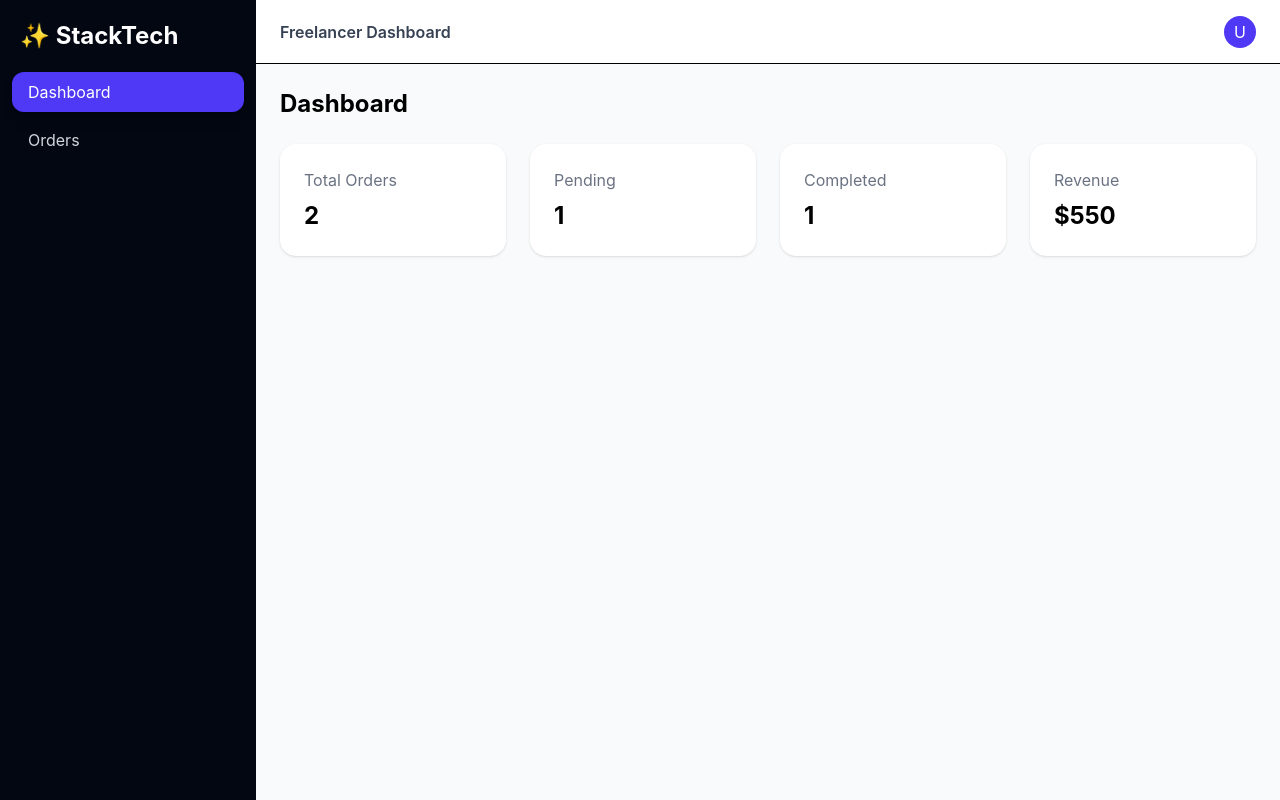
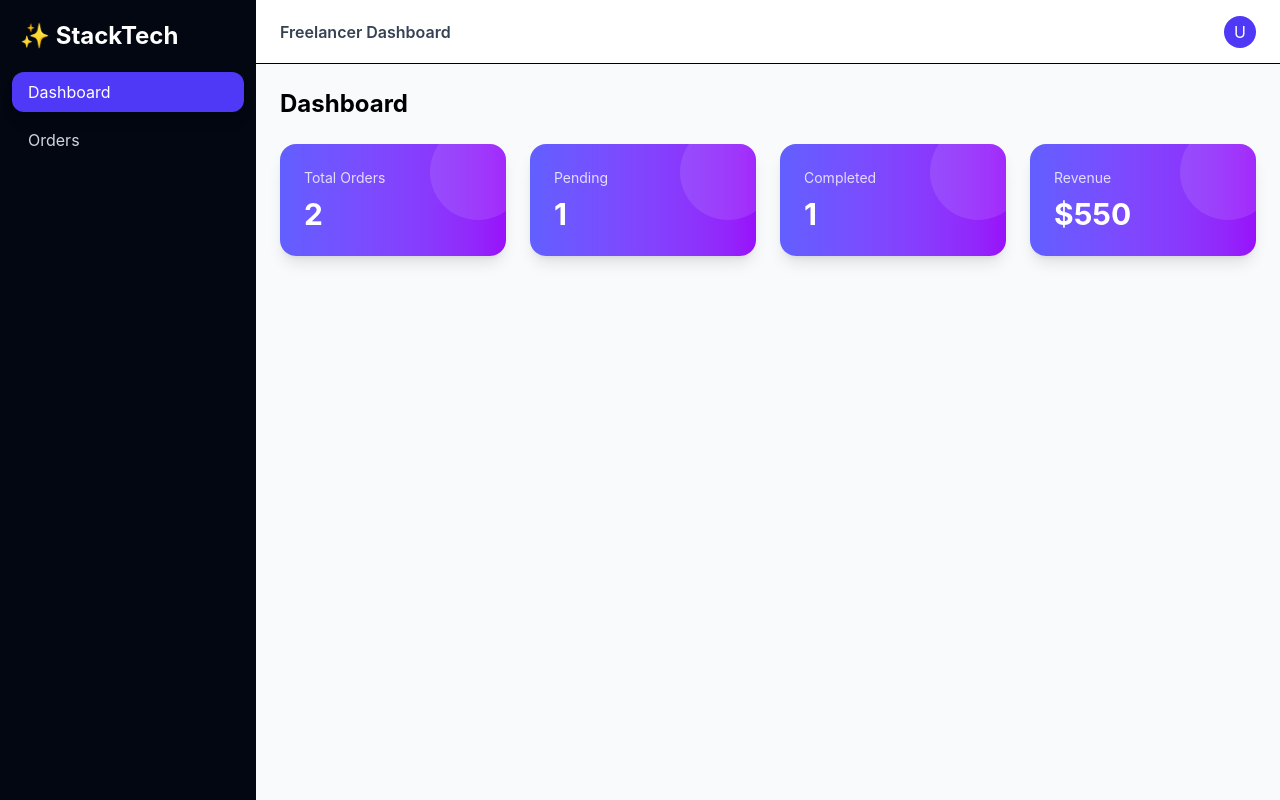
Before and after one commit to Bahram2006/freelancer-order-system, a React (Vite) app: page / in a window 1280 px wide. Built offline with nearby package versions, Linux system fonts and the light colour scheme.

Commit message:
upgrade dashboard UI with premium gradient cards

```diff
--- a/src/pages/dashboard/Dashboard.jsx
+++ b/src/pages/dashboard/Dashboard.jsx
@@ -17,7 +17,7 @@ export default function Dashboard() {
     <MainLayout>
       <h1 className="text-2xl font-bold mb-6">Dashboard</h1>
 
-      <div className="grid grid-cols-1 md:grid-cols-4 gap-6">
+      <div className="grid grid-cols-1 sm:grid-cols-2 lg:grid-cols-4 gap-6">
 
         <Card title="Total Orders" value={total} />
         <Card title="Pending" value={pending} />
@@ -31,9 +31,14 @@ export default function Dashboard() {
 
 function Card({ title, value }) {
   return (
-    <div className="bg-white p-6 rounded-2xl shadow">
-      <p className="text-gray-500">{title}</p>
-      <h2 className="text-2xl font-bold mt-2">{value}</h2>
+    <div className="relative p-6 rounded-2xl text-white overflow-hidden
+      bg-gradient-to-r from-indigo-500 to-purple-600
+      shadow-lg hover:scale-105 transition duration-300">
+
+      <div className="absolute -top-5 -right-5 w-24 h-24 bg-white/10 rounded-full"></div>
+
+      <p className="text-sm opacity-80">{title}</p>
+      <h2 className="text-3xl font-bold mt-2">{value}</h2>
     </div>
   );
 }
```
